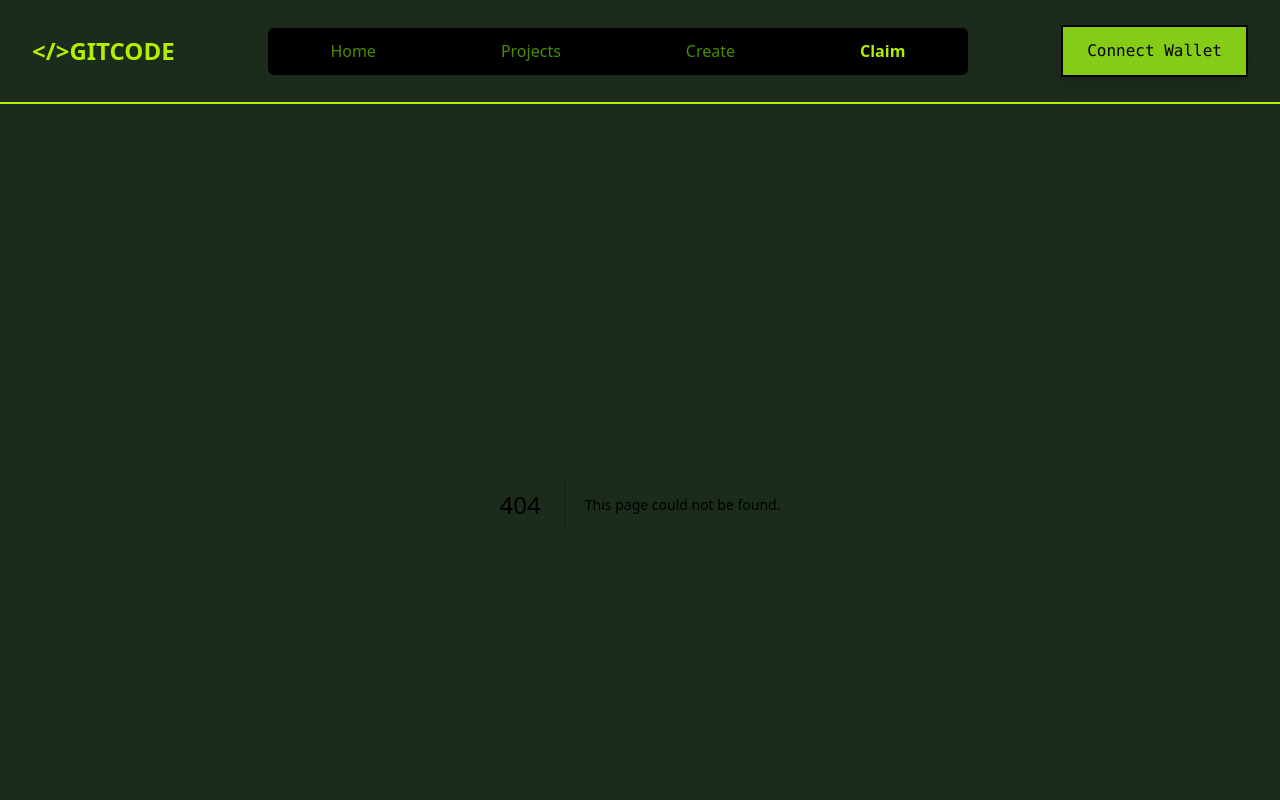
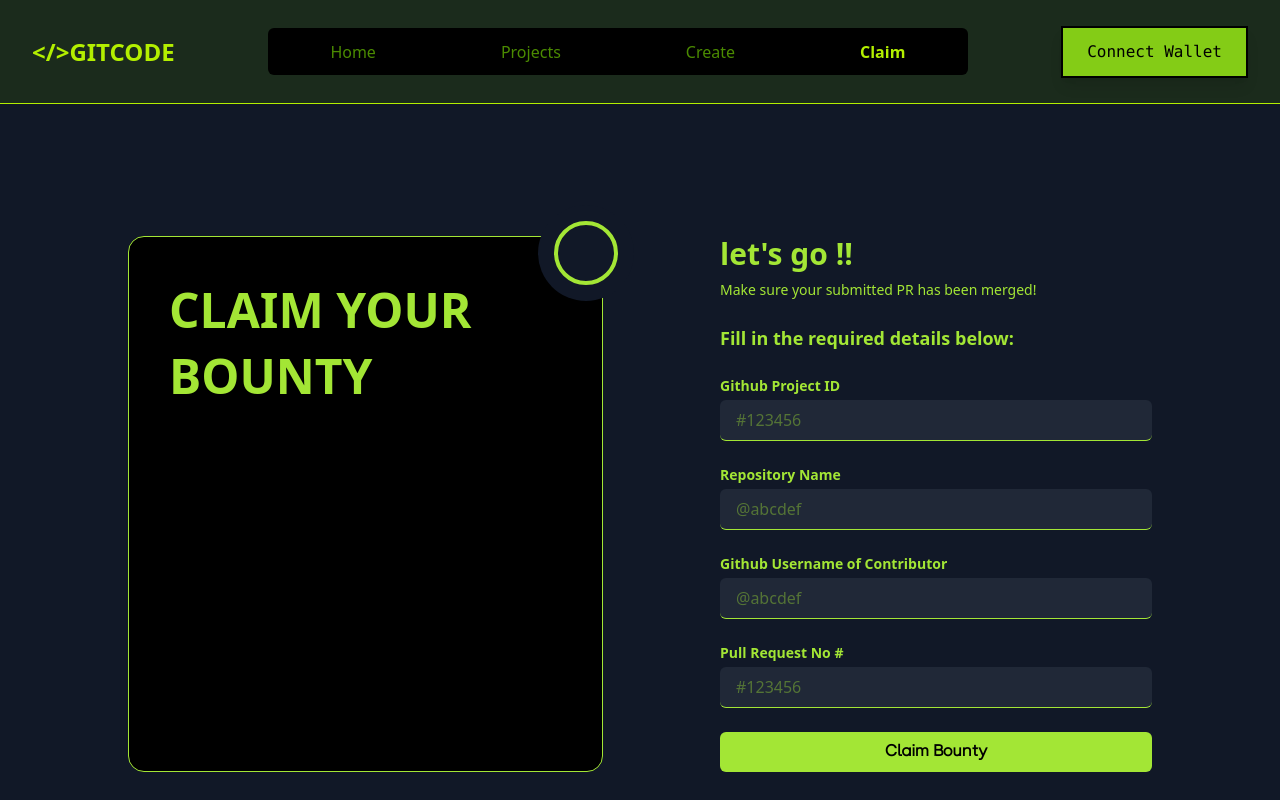
Before and after one commit to AdityaCubicles45/TheGitcode, a Next.js app in the folder gitcodeweb/: page /claim in a window 1280 px wide. Before the commit this address had no page. Shown: the top 800 px of the page. Built offline with nearby package versions, Linux system fonts and the light colour scheme; what tailwindcss-motion would draw is missing.

Commit message:
claim page added

```diff
--- a/gitcodeweb/app/Projects/Contribute/page.tsx
+++ b/gitcodeweb/app/Projects/Contribute/page.tsx
@@ -1,6 +1,6 @@
 import React from "react";
 
-const Claim: React.FC = () => {
+const Contribute: React.FC = () => {
   const cards = Array(8).fill({
     title: "Slack",
     description: "add a feature of night mode",
@@ -52,4 +52,4 @@ const Claim: React.FC = () => {
   );
 };
 
-export default Claim;
+export default Contribute;
--- /dev/null
+++ b/gitcodeweb/app/claim/page.tsx
@@ -0,0 +1,96 @@
+import React from "react";
+
+const Claim = () => {
+  return (
+    <div className="min-h-screen bg-gray-900 flex items-center justify-center p-16">
+        <div className="grid md:grid-cols-2 gap-8 justify-between items-center h-full w-full">
+            <div className="h-full p-16 ">
+            <div className="bg-black text-lime-400 border border-lime-400 h-full w-[475px]  rounded-2xl relative">
+                <h1 className="text-5xl font-bold mt-10 ml-10 leading-snug">CLAIM YOUR BOUNTY</h1>
+                <div className="absolute top-0 right-0 -mt-8 -mr-8 bg-gray-900 rounded-full w-24 h-24">
+                    <div className="absolute inset-0 m-auto bg-gray-900 border-4 border-lime-400 rounded-full w-16 h-16"></div>
+                </div>
+            </div>
+            </div>
+
+            <div className="text-lime-400 p-16">
+            <h2 className="text-3xl font-semibold mb-2">let's go !!</h2>
+            <p className="mb-6 text-sm">
+                Make sure your submitted PR has been merged!
+            </p>
+
+            <form className="space-y-6">
+                <h3 className="text-lg font-semibold text-lime-400 mb-4">
+                Fill in the required details below:
+                </h3>
+
+                <div>
+                <label
+                    className="block text-sm font-semibold text-lime-400 mb-1"
+                >
+                    Github Project ID
+                </label>
+                <input
+                    id="projectId"
+                    type="text"
+                    placeholder="#123456"
+                    className="w-full bg-gray-700 text-lime-400 placeholder-lime-400 placeholder-opacity-40 bg-opacity-40 border-b border-lime-400 rounded-md px-4 py-2 focus:outline-none"
+                />
+                </div>
+
+                <div>
+                <label
+                    className="block text-sm font-semibold text-lime-400 mb-1"
+                >
+                    Repository Name
+                </label>
+                <input
+                    id="repositoryName"
+                    type="text"
+                    placeholder="@abcdef"
+                    className="w-full bg-gray-700 text-lime-400 placeholder-lime-400 placeholder-opacity-40 bg-opacity-40 border-b border-lime-400 rounded-md px-4 py-2 focus:outline-none"
+                />
+                </div>
+
+                <div>
+                <label
+                    className="block text-sm font-semibold text-lime-400 mb-1"
+                >
+                    Github Username of Contributor
+                </label>
+                <input
+                    id="githubUsername"
+                    type="text"
+                    placeholder="@abcdef"
+                    className="w-full bg-gray-700 text-lime-400 placeholder-lime-400 placeholder-opacity-40 bg-opacity-40 border-b border-lime-400 rounded-md px-4 py-2 focus:outline-none"
+                />
+                </div>
+
+                <div>
+                <label
+                    className="block text-sm font-semibold text-lime-400 mb-1"
+                >
+                    Pull Request No #
+                </label>
+                <input
+                    id="prNumber"
+                    type="text"
+                    placeholder="#123456"
+                    className="w-full bg-gray-700 text-lime-400 placeholder-lime-400 placeholder-opacity-40 bg-opacity-40 border-b border-lime-400 rounded-md px-4 py-2 focus:outline-none"
+                />
+                </div>
+
+                <button
+                type="submit"
+                className="w-full bg-lime-400 text-black font-trap font-semibold py-2 rounded-md hover:bg-lime-300 transition"
+                >
+                Claim Bounty
+                </button>
+            </form>
+            </div>
+        </div>
+    </div>
+  );
+};
+
+export default Claim;
--- a/gitcodeweb/app/components/Navbar.tsx
+++ b/gitcodeweb/app/components/Navbar.tsx
@@ -86,7 +86,7 @@ const Navbar = () => {
   return (
     <nav className="w-full h-[13vh] relative">
       {/* Desktop View */}
-      <div className="hidden md:flex w-full flex-row border-b-2 border-[#B3EF00] justify-between px-8 h-[13vh]">
+      <div className="hidden md:flex w-full flex-row border-b border-[#B3EF00] justify-between px-8 h-[13vh]">
         <div className="flex flex-row items-center">
           <Link href="/">
             <div className="text-2xl font-bold text-[#B3EF00] cursor-pointer motion-preset-float ">{'</>'}GITCODE</div>
```
